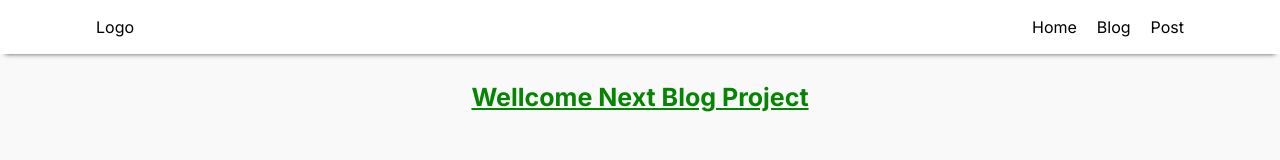
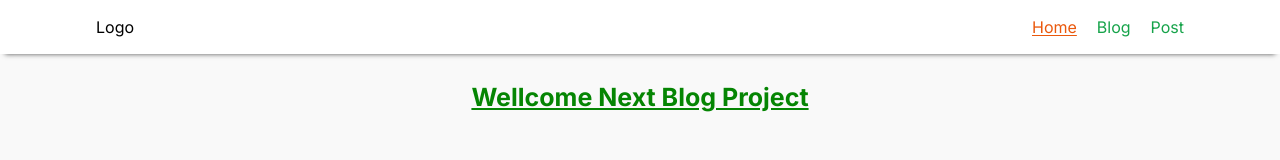
Before and after one commit to abdulhay103/blog-project-module11, a Next.js app: page / in a window 1280 px wide. Shown: the top 160 px of the page. Built offline with nearby package versions, Linux system fonts and the light colour scheme.

Commit message:
active color set done

```diff
--- a/app/components/Header.js
+++ b/app/components/Header.js
@@ -1,9 +1,12 @@
+"use client";
 import React from "react";
 import navData from "../utils/navData";
 import Link from "next/link";
 import styles from "./componets.module.css";
+import { useParams, usePathname } from "next/navigation";
 
 const Header = () => {
+  const pathname = usePathname();
   return (
     <header className={styles.header}>
       <nav className={styles.nav}>
@@ -12,8 +15,17 @@ const Header = () => {
         </div>
         <div className={styles.links}>
           {navData.map((link) => {
+            const isActive = pathname === link.href;
             return (
-              <Link href={link.href} key={link.id}>
+              <Link
+                className={
+                  isActive
+                    ? " text-orange-600 underline underline-offset-2"
+                    : " text-green-600"
+                }
+                href={link.href}
+                key={link.id}
+              >
                 {link.name}
               </Link>
             );
--- a/app/post/[id]/page.js
+++ b/app/post/[id]/page.js
@@ -1,3 +1,4 @@
+"use client";
 import getComents from "@/app/api/getComments";
 import getSinglePost from "@/app/api/getSinglePost";
 import Comment from "@/app/components/Comment";
@@ -7,6 +8,7 @@ const page = async ({ params }) => {
   const id = params.id;
   const post = await getSinglePost(id);
   const comments = await getComents(id);
+
   return (
     <div className=" border">
       <div>
@@ -15,7 +17,7 @@ const page = async ({ params }) => {
       </div>
       <div className=" py-6 border">
         <h2 className=" text-center">Comments</h2>
-        <Suspense fallback={<h3>Loading comments...</h3>}>
+        <Suspense fallback={<h3>Loading comments123...</h3>}>
           <Comment comments={comments} />
         </Suspense>
       </div>
--- a/app/post/loading.js
+++ b/app/post/loading.js
@@ -1,7 +1,19 @@
 const loading = () => {
   return (
-    <div className="">
-      <h1 className=" text-lg text-red-600">post is Loading...</h1>
+    <div class="border border-blue-300 shadow rounded-md p-4 max-w-sm w-full mx-auto">
+      <div class="animate-pulse flex space-x-4">
+        <div class="rounded-full bg-slate-700 h-10 w-10"></div>
+        <div class="flex-1 space-y-6 py-1">
+          <div class="h-2 bg-slate-700 rounded"></div>
+          <div class="space-y-3">
+            <div class="grid grid-cols-3 gap-4">
+              <div class="h-2 bg-slate-700 rounded col-span-2"></div>
+              <div class="h-2 bg-slate-700 rounded col-span-1"></div>
+            </div>
+            <div class="h-2 bg-slate-700 rounded"></div>
+          </div>
+        </div>
+      </div>
     </div>
   );
 };
```
